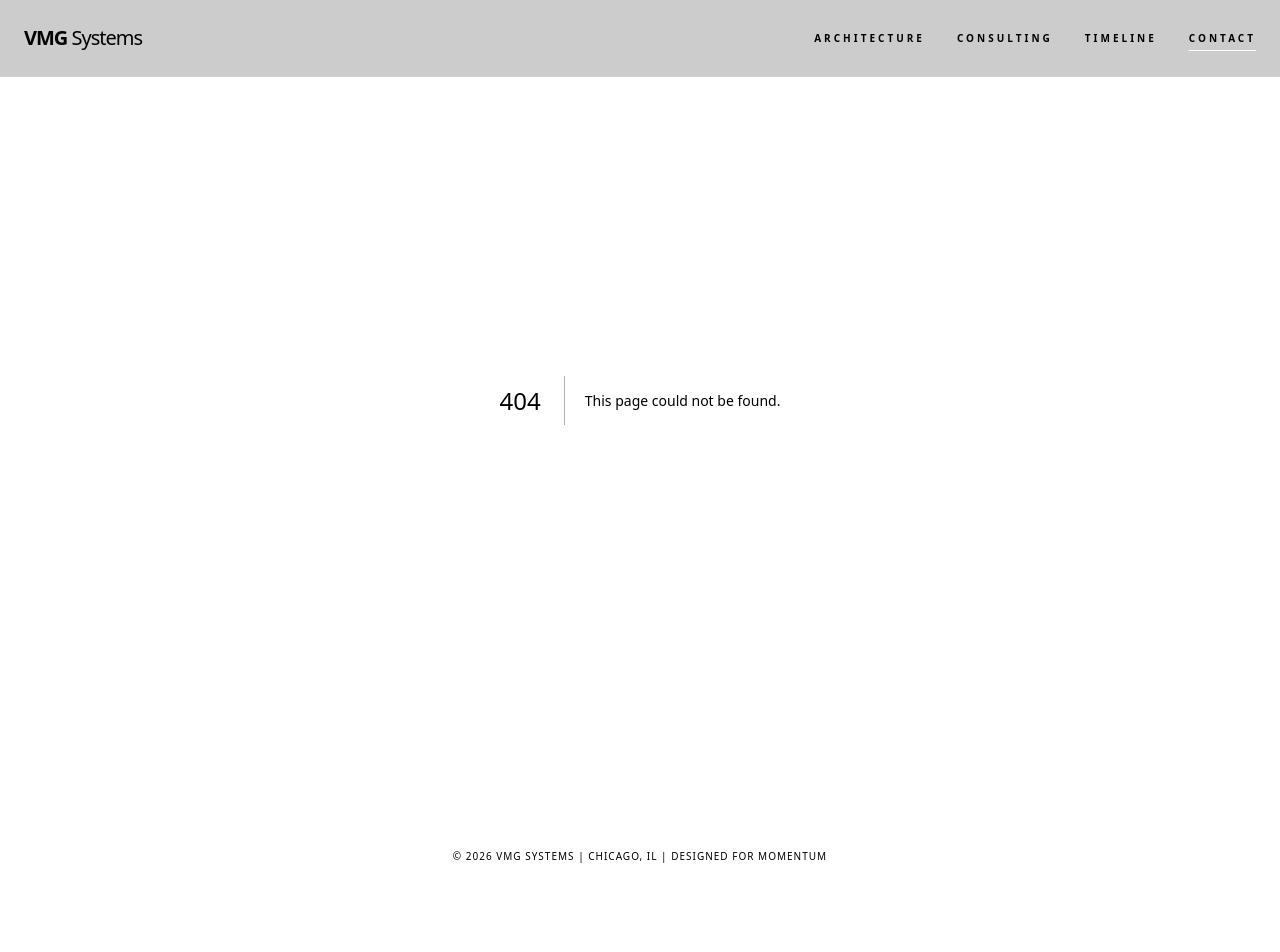
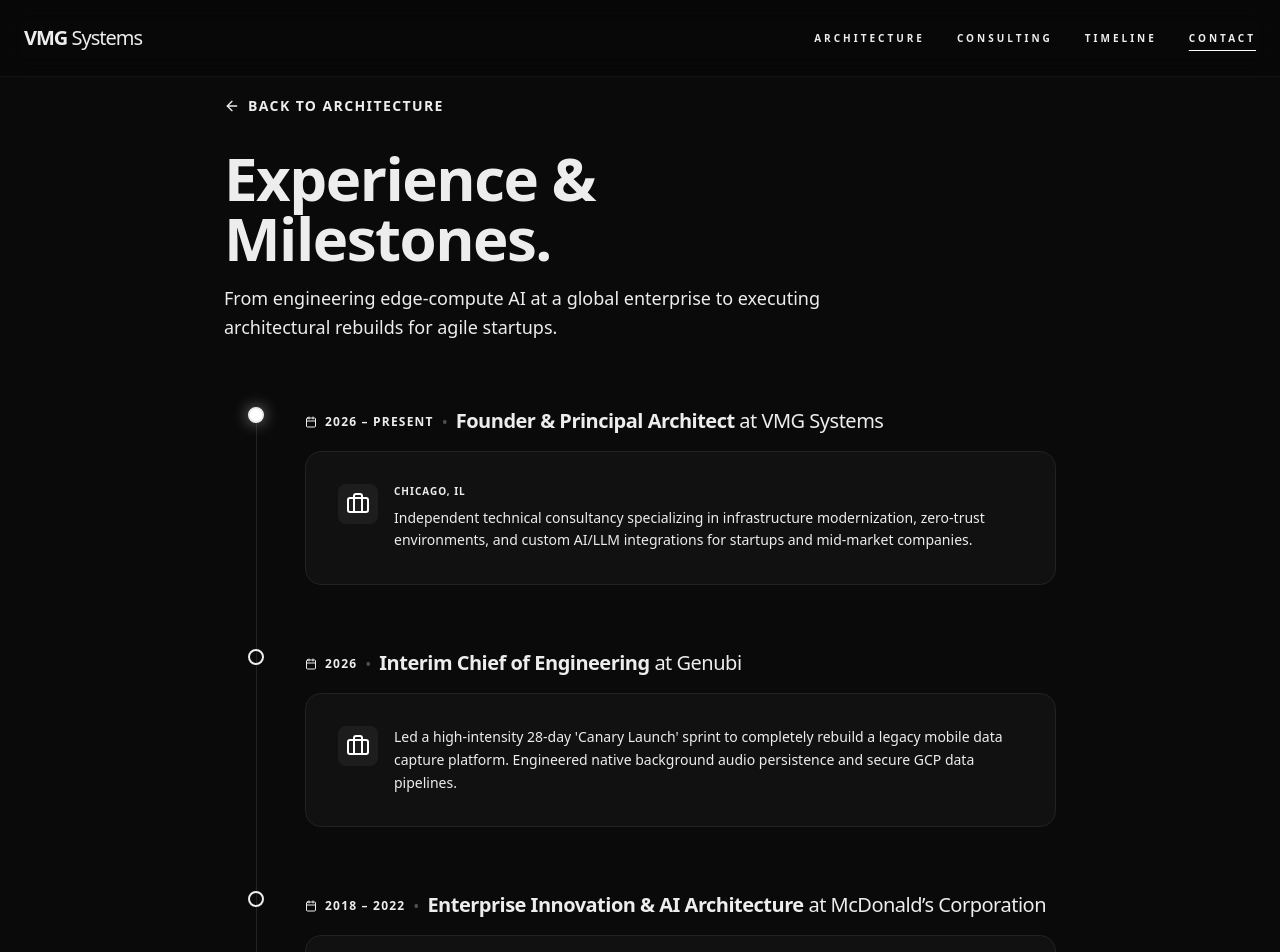
Before and after one commit to vmgsystems/my-portfolio, a Next.js app: page /timeline in a window 1280 px wide. Before the commit this address had no page. Shown: the top 952 px of the page. Before the commit the page ends 912 px from the top, so only its background shows below. Built offline with nearby package versions, Linux system fonts and the light colour scheme.

Commit message:
Complete Experience Timeline page

```diff
--- /dev/null
+++ b/src/app/timeline/page.tsx
@@ -0,0 +1,135 @@
+"use client";
+
+import { motion } from "framer-motion";
+import {
+  Briefcase,
+  Lightbulb,
+  GraduationCap,
+  ArrowLeft,
+  Calendar
+} from "lucide-react";
+import Link from "next/link";
+
+const milestones = [
+  {
+    year: "2026 – Present",
+    title: "Founder & Principal Architect",
+    company: "VMG Systems",
+    location: "Chicago, IL",
+    description: "Independent technical consultancy specializing in infrastructure modernization, zero-trust environments, and custom AI/LLM integrations for startups and mid-market companies.",
+    icon: <Briefcase className="text-white" />,
+    current: true
+  },
+  {
+    year: "2026",
+    title: "Interim Chief of Engineering",
+    company: "Genubi",
+    description: "Led a high-intensity 28-day 'Canary Launch' sprint to completely rebuild a legacy mobile data capture platform. Engineered native background audio persistence and secure GCP data pipelines.",
+    icon: <Briefcase className="text-white" />
+  },
+  {
+    year: "2018 – 2022",
+    title: "Enterprise Innovation & AI Architecture",
+    company: "McDonald’s Corporation",
+    description: "Pioneered early architectural frameworks for the AI-Enhanced Drive-Thru. Engineered edge-to-cloud pipelines allowing localized hardware to communicate instantly with centralized AI models.",
+    icon: <Briefcase className="text-white" />
+  },
+  {
+    year: "2017",
+    title: "Inventor (Patent Pending)",
+    company: "Voice Recognized Data Analysis",
+    description: "Filed core patent for 'Voice Recognized Data Analysis and Corrective Action System,' outlining a proprietary framework for processing real-time audio input to trigger automated corrective actions.",
+    icon: <Lightbulb className="text-white" />
+  },
+  {
+    year: "Education",
+    title: "B.S. Electrical Engineering",
+    company: "University of Illinois at Chicago (UIC)",
+    description: "First Place at the UIC Engineering EXPO for 'Wireless Price Tag Display.'",
+    icon: <GraduationCap className="text-white" />
+  }
+];
+
+const container = {
+  hidden: { opacity: 0 },
+  show: {
+    opacity: 1,
+    transition: { staggerChildren: 0.2 }
+  }
+};
+
+const item = {
+  hidden: { x: -20, opacity: 0 },
+  show: { x: 0, opacity: 1 }
+};
+
+export default function Timeline() {
+  return (
+    <main className="min-h-screen p-8 md:p-12 lg:p-24 max-w-5xl mx-auto pt-32">
+      <motion.div
+        variants={container}
+        initial="hidden"
+        animate="show"
+      >
+        <motion.div variants={item} className="mb-16">
+          <Link href="/" className="inline-flex items-center gap-2 text-muted hover:text-white transition-colors text-sm font-bold tracking-widest uppercase mb-8">
+            <ArrowLeft size={16} /> Back to Architecture
+          </Link>
+          <h1 className="text-4xl md:text-6xl font-bold tracking-tight mb-4">
+            Experience & <br/>
+            <span className="text-muted">Milestones.</span>
+          </h1>
+          <p className="text-muted text-lg leading-relaxed max-w-2xl">
+            From engineering edge-compute AI at a global enterprise to executing architectural rebuilds for agile startups.
+          </p>
+        </motion.div>
+
+        <div className="relative border-l border-white/10 ml-4 md:ml-8 pl-8 md:pl-12 space-y-16">
+          {milestones.map((milestone, index) => (
+            <motion.div
+              key={index}
+              variants={item}
+              className="relative"
+            >
+              {/* Timeline Dot */}
+              <div className={`absolute -left-[41px] md:-left-[57px] top-0 w-4 h-4 rounded-full border-2 border-background ${milestone.current ? 'bg-white shadow-[0_0_15px_rgba(255,255,255,0.5)]' : 'bg-muted'}`} />
+
+              <div className="flex flex-col md:flex-row md:items-baseline gap-2 mb-4">
+                <span className="text-xs font-mono font-bold uppercase tracking-widest text-muted flex items-center gap-2">
+                  <Calendar size={12} /> {milestone.year}
+                </span>
+                <span className="hidden md:block text-muted opacity-30">•</span>
+                <h3 className="text-xl font-bold tracking-tight">
+                  {milestone.title} <span className="text-muted font-normal">at {milestone.company}</span>
+                </h3>
+              </div>
+
+              <div className="glass-card group hover:bg-white/5 transition-colors">
+                <div className="flex items-start gap-4">
+                  <div className="p-2 rounded-lg bg-white/5 group-hover:bg-white/10 transition-colors shrink-0">
+                    {milestone.icon}
+                  </div>
+                  <div>
+                    {milestone.location && (
+                      <p className="text-[10px] font-bold uppercase tracking-widest text-muted mb-2">{milestone.location}</p>
+                    )}
+                    <p className="text-muted text-sm leading-relaxed max-w-3xl">
+                      {milestone.description}
+                    </p>
+                  </div>
+                </div>
+              </div>
+            </motion.div>
+          ))}
+        </div>
+
+        <motion.div variants={item} className="mt-24 text-center">
+            <p className="text-muted text-sm mb-6 uppercase tracking-[0.3em] font-bold">End of chronological log</p>
+            <Link href="/contact" className="inline-block border border-white px-8 py-4 rounded-full hover:bg-white hover:text-black transition-all font-bold">
+              Discuss Your Architecture
+            </Link>
+        </motion.div>
+      </motion.div>
+    </main>
+  );
+}
```
